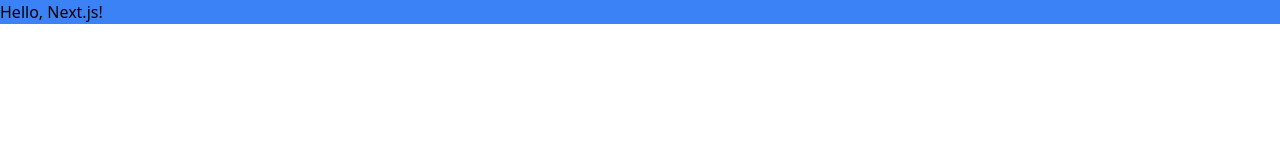
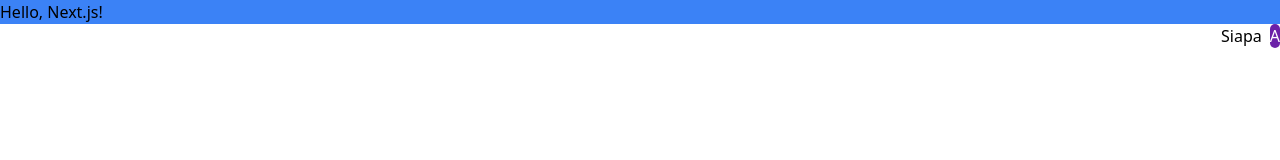
Before and after one commit to naputami/simpleflashcard, a Next.js app: page / in a window 1280 px wide. Shown: the top 160 px of the page. Built offline with nearby package versions, Linux system fonts and the light colour scheme.

Commit message:
add src directory and add jsconfig

```diff
--- a/app/page.js
+++ /dev/null
@@ -1,3 +0,0 @@
-export default function Page() {
-  return <h1 className="bg-blue-500">Hello, Next.js!</h1>;
-}
--- /dev/null
+++ b/src/app/page.js
@@ -0,0 +1,9 @@
+import { Test } from "@/components/Test";
+export default function Page() {
+  return (
+    <>
+      <h1 className="bg-blue-500">Hello, Next.js!</h1>
+      <Test />
+    </>
+  );
+}
--- /dev/null
+++ b/src/components/Test.jsx
@@ -0,0 +1,14 @@
+
+export const Test = () => {
+
+    return(
+        <div className="flex gap-2 flex-row-reverse">
+          <div id="avatar" className="text-white bg-purple-800 rounded-full">
+            A
+          </div>
+          <div id="name">
+            Siapa
+          </div>
+        </div>
+    )
+}
```
Also changed, not shown: jsconfig.json (added, +7 -0 lines), src/app/global.css (renamed from app/global.css), src/app/layout.js (renamed from app/layout.js).
